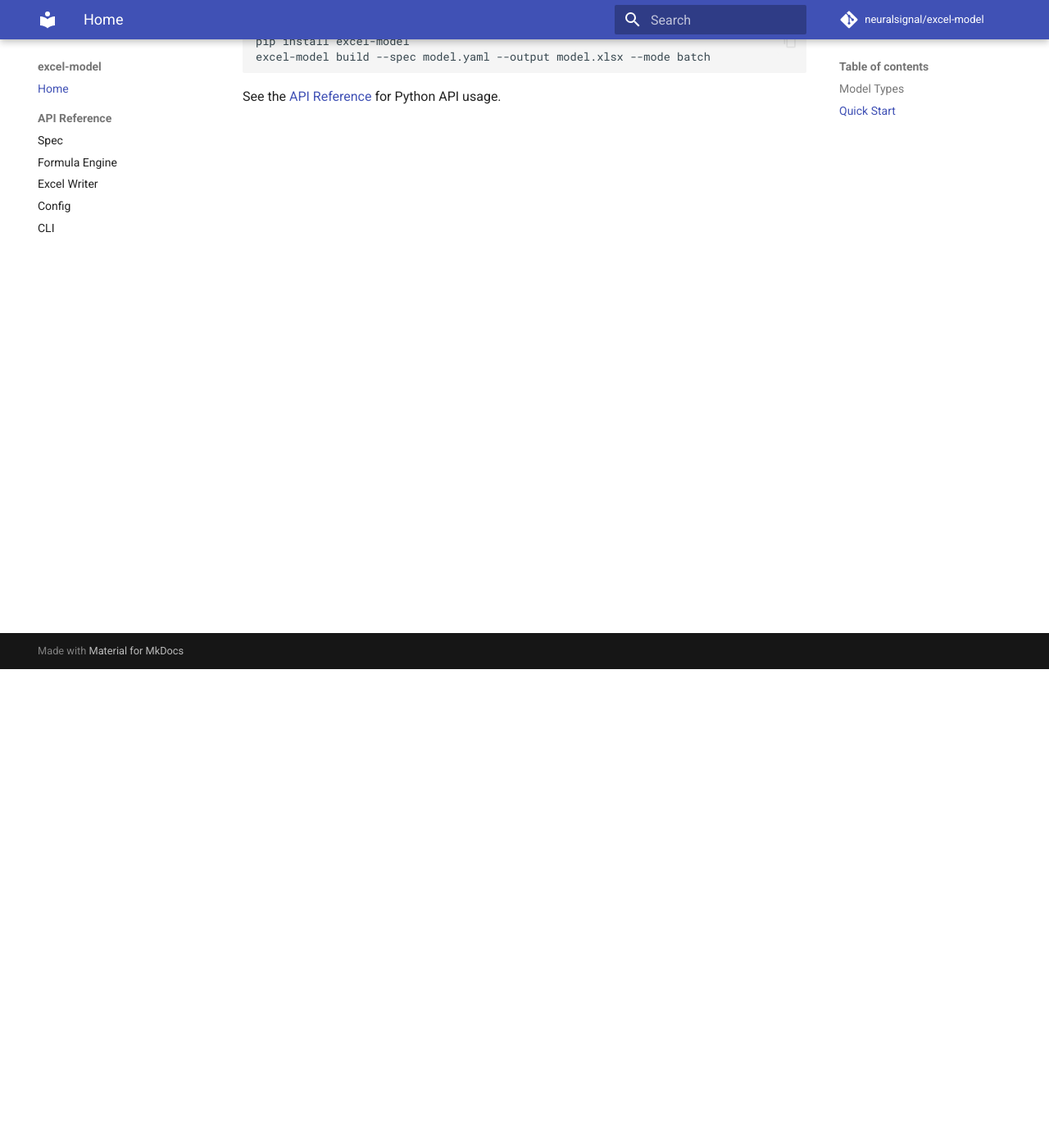
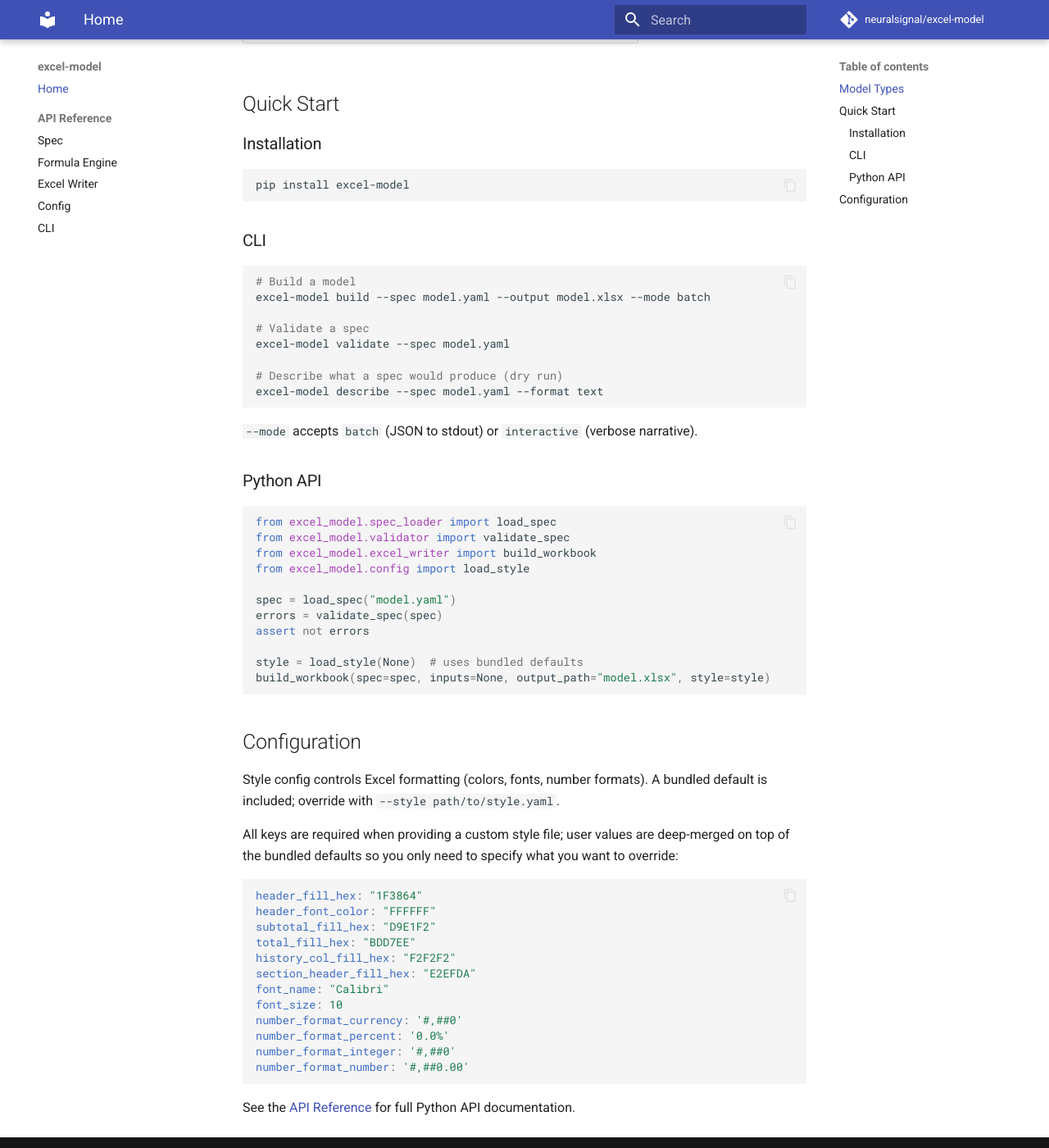
Before and after one commit to neuralsignal/excel-model, an MkDocs documentation site: the page built from docs/index.md, in a window 1280 px wide and 1400 px high, scrolled down 584 px. Shown: the whole window at 82% size. Built offline with MkDocs 1.6.1 and Material for MkDocs 9.7.7, drawn with Linux system fonts in a browser that asks for light colours; comment, search, counter and statistics services are not loaded; some of the changed text lies outside the part shown.

Commit message:
docs: sync documentation with codebase changes
- Add validate and describe CLI commands to Quick Start
- Add Python API usage section
- Convert model types list to table with YAML type keys
- Add Configuration section with all 12 required StyleConfig keys
- Add installation sub-section

Co-Authored-By: Claude Sonnet 4.6 <noreply@anthropic.com>

````diff
--- a/docs/index.md
+++ b/docs/index.md
@@ -6,17 +6,72 @@ Build professional financial models from declarative YAML specs. Generates `.xls
 
 ## Model Types
 
-- **P&L** — Profit & Loss statement with growth projections
-- **DCF** — Discounted Cash Flow valuation
-- **Budget vs Actuals** — Monthly/quarterly variance analysis
-- **Scenario** — Multi-scenario (Base/Bull/Bear) side-by-side analysis
-- **Comparison** — Cross-entity comparison with rankings
+| Type | Description |
+|------|-------------|
+| `p_and_l` | Profit & Loss statement with growth projections |
+| `dcf` | Discounted Cash Flow valuation |
+| `budget_vs_actuals` | Monthly/quarterly variance analysis |
+| `scenario` | Multi-scenario (Base/Bull/Bear) side-by-side analysis |
+| `comparison` | Cross-entity comparison with rankings |
 
 ## Quick Start
 
+### Installation
+
 ```bash
 pip install excel-model
-excel-model build --spec model.yaml --output model.xlsx --mode batch
 ```
 
-See the [API Reference](api/spec.md) for Python API usage.
+### CLI
+
+```bash
+# Build a model
+excel-model build --spec model.yaml --output model.xlsx --mode batch
+
+# Validate a spec
+excel-model validate --spec model.yaml
+
+# Describe what a spec would produce (dry run)
+excel-model describe --spec model.yaml --format text
+```
+
+`--mode` accepts `batch` (JSON to stdout) or `interactive` (verbose narrative).
+
+### Python API
+
+```python
+from excel_model.spec_loader import load_spec
+from excel_model.validator import validate_spec
+from excel_model.excel_writer import build_workbook
+from excel_model.config import load_style
+
+spec = load_spec("model.yaml")
+errors = validate_spec(spec)
+assert not errors
+
+style = load_style(None)  # uses bundled defaults
+build_workbook(spec=spec, inputs=None, output_path="model.xlsx", style=style)
+```
+
+## Configuration
+
+Style config controls Excel formatting (colors, fonts, number formats). A bundled default is included; override with `--style path/to/style.yaml`.
+
+All keys are required when providing a custom style file; user values are deep-merged on top of the bundled defaults so you only need to specify what you want to override:
+
+```yaml
+header_fill_hex: "1F3864"
+header_font_color: "FFFFFF"
+subtotal_fill_hex: "D9E1F2"
+total_fill_hex: "BDD7EE"
+history_col_fill_hex: "F2F2F2"
+section_header_fill_hex: "E2EFDA"
+font_name: "Calibri"
+font_size: 10
+number_format_currency: '#,##0'
+number_format_percent: '0.0%'
+number_format_integer: '#,##0'
+number_format_number: '#,##0.00'
+```
+
+See the [API Reference](api/spec.md) for full Python API documentation.
````
